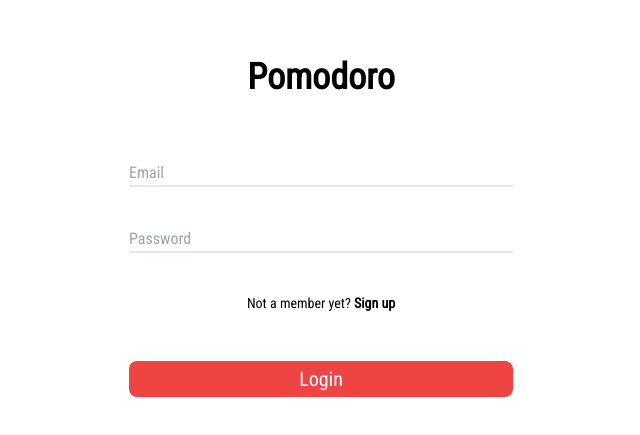
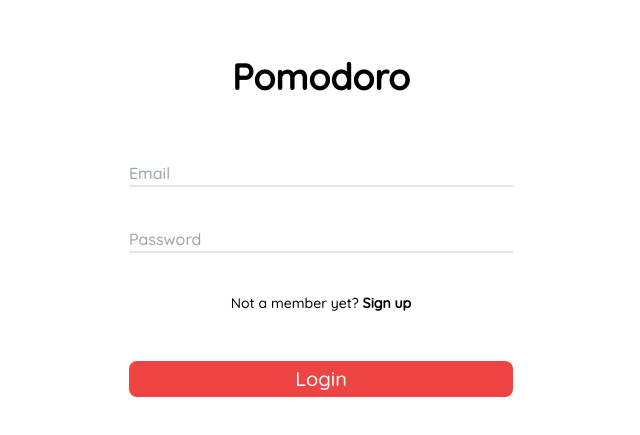
Before and after one commit to J-Obog/pomodoro, a React (Create React App) app in the folder client/: page /login in a window 1280 px wide. Shown: the part 161-596 px from the top of the page, without its empty margins (319-959 px from the left). Built offline with nearby package versions, Linux system fonts and the light colour scheme; no server answers; the HTML template or start-up script is replaced by a standard one.

Commit message:
task delete endpoint now returns proper id

```diff
--- a/client/public/index.html
+++ b/client/public/index.html
@@ -16,15 +16,23 @@
     <link rel="preconnect" href="https://fonts.gstatic.com" crossorigin>
     <link href="https://fonts.googleapis.com/css2?family=Space+Mono&display=swap" rel="stylesheet">
     -->
+    <!--
     <link rel="preconnect" href="https://fonts.googleapis.com" />
     <link rel="preconnect" href="https://fonts.gstatic.com" crossorigin />
     <link
       href="https://fonts.googleapis.com/css2?family=Roboto+Condensed:wght@400&family=Space+Mono&display=swap"
       rel="stylesheet"
     />
+    -->
+    <link rel="preconnect" href="https://fonts.googleapis.com" />
+    <link rel="preconnect" href="https://fonts.gstatic.com" crossorigin />
+    <link
+      href="https://fonts.googleapis.com/css2?family=Quicksand:wght@500&display=swap"
+      rel="stylesheet"
+    />
     <title>Pomodoro</title>
   </head>
-  <body class="font-roboto-cond">
+  <body class="font-quicksand">
     <noscript>You need to enable JavaScript to run this app.</noscript>
     <div id="root"></div>
   </body>
--- a/client/src/pages/Dashboard.js
+++ b/client/src/pages/Dashboard.js
@@ -4,7 +4,7 @@ import { Timer } from '../components/timer';
 
 const Dashboard = () => {
     return (
-        <div className="flex flex-row items-start py-10">
+        <div className="flex flex-row items-start p-10">
             <div className="w-4/6">
                 <Timer />
             </div>
--- a/client/tailwind.config.js
+++ b/client/tailwind.config.js
@@ -6,6 +6,7 @@ module.exports = {
       fontFamily: {
         "space-mono": ['"Space Mono"', "monospace"],
         "roboto-cond": ['"Roboto Condensed"', "sans-serif"],
+        quicksand: ['"Quicksand"', "sans-serif"],
       },
     },
   },
```
Also changed, not shown: 1 other file (tests, documents, lock files or other folders).
